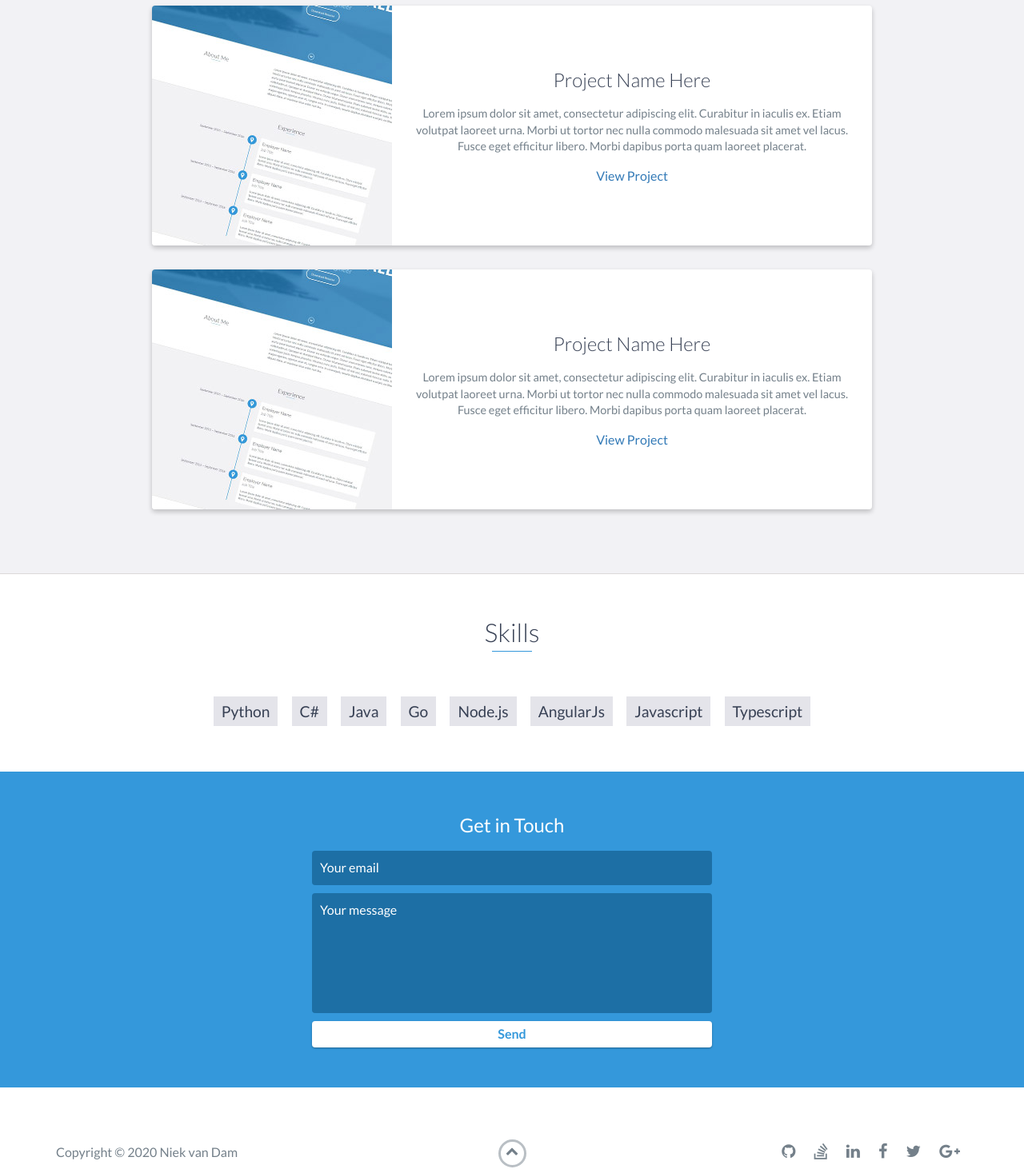
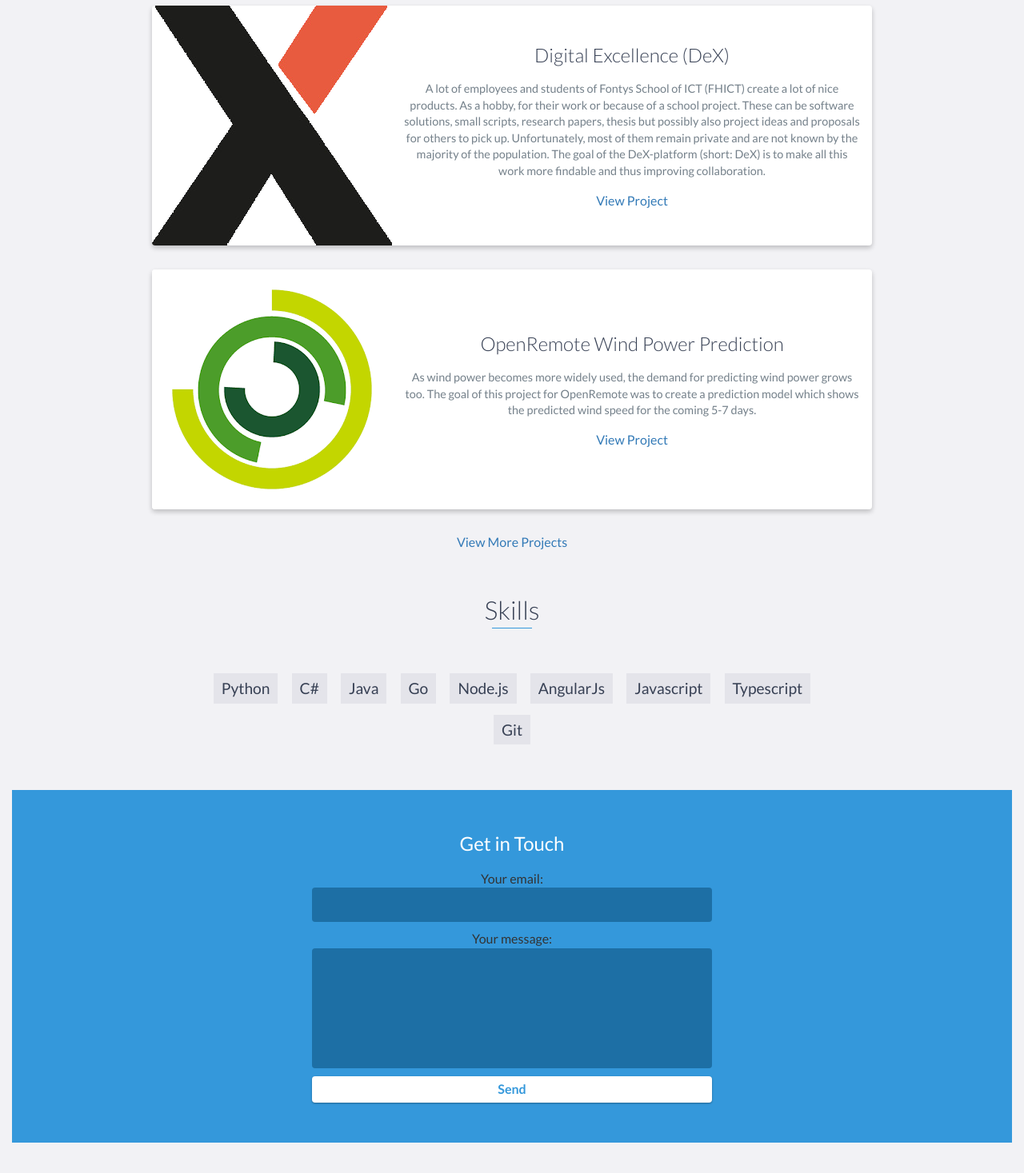
Before and after one commit to Niekvandam/portfolio, a website: page index.html in a window 1280 px wide. Shown: the part 3180-4647 px from the top of the page at 80% size. Drawn offline with nearby package versions, Linux system fonts and the light colour scheme.

Commit message:
added projects and formspree

```diff
--- a/index.html
+++ b/index.html
@@ -197,17 +197,20 @@
             <div class="row">
                 <div class="project shadow-large">
                     <div class="project-image">
-                        <img src="images/project.jpg" />
+                        <img src="images/dex-x.png" />
                     </div>
                     <!-- End .project-image -->
                     <div class="project-info">
-                        <h3>Project Name Here</h3>
+                        <h3>Digital Excellence (DeX)</h3>
                         <p>
-                            Lorem ipsum dolor sit amet, consectetur adipiscing elit. Curabitur in iaculis ex. Etiam
-                            volutpat laoreet urna. Morbi ut tortor nec nulla commodo malesuada sit amet vel lacus. Fusce
-                            eget efficitur libero. Morbi dapibus porta quam laoreet placerat.
+                            A lot of employees and students of Fontys School of ICT (FHICT) create a lot of nice
+                            products. As a hobby, for their work or because of a school project. These can be software
+                            solutions, small scripts, research papers, thesis but possibly also project ideas and
+                            proposals for others to pick up. Unfortunately, most of them remain private and are not
+                            known by the majority of the population. The goal of the DeX-platform (short: DeX) is to
+                            make all this work more findable and thus improving collaboration.
                         </p>
-                        <a href="#">View Project</a>
+                        <a href="https://github.com/DigitalExcellence">View Project</a>
                     </div>
                     <!-- End .project-info -->
                 </div>
@@ -215,21 +218,56 @@
 
                 <div class="project shadow-large">
                     <div class="project-image">
-                        <img src="images/project.jpg" />
+                        <img src="images/openremote.jpg" />
                     </div>
                     <!-- End .project-image -->
                     <div class="project-info">
-                        <h3>Project Name Here</h3>
+                        <h3>OpenRemote Wind Power Prediction</h3>
+                        <p>
+                            As wind power becomes more widely used, the demand for predicting wind power grows too.
+                            The goal of this project for OpenRemote was to create a prediction model which shows the
+                            predicted wind speed for the coming 5-7 days.
+                        </p>
+                        <a href="">View Project</a>
+                    </div>
+                    <!-- End .project-info -->
+                </div>
+                <!-- End .project -->
+                <a id="view-more-projects" href="#">View More Projects</a>
+                <div id="more-projects" class="row">
+                    <div class="project shadow-large">
+                        <div class="project-image">
+                            <img src="images/candlesticks.jpg" />
+                        </div>
+                        <!-- End .project-image -->
+                        <div class="project-info">
+                            <h3>Crypto Trading Bot (beta)</h3>
                             <p>
                                 Lorem ipsum dolor sit amet, consectetur adipiscing elit. Curabitur in iaculis ex. Etiam
-                            volutpat laoreet urna. Morbi ut tortor nec nulla commodo malesuada sit amet vel lacus. Fusce
-                            eget efficitur libero. Morbi dapibus porta quam laoreet placerat.
+                                volutpat laoreet urna. Morbi ut tortor nec nulla commodo malesuada sit amet vel lacus.
+                                Fusce eget efficitur libero. Morbi dapibus porta quam laoreet placerat.
                             </p>
                             <a href="#">View Project</a>
                         </div>
                         <!-- End .project-info -->
                     </div>
-                <!-- End .project -->
+
+                    <div class="project shadow-large">
+                        <div class="project-image">
+                            <img src="images/folder.png" />
+                        </div>
+                        <!-- End .project-image -->
+                        <div class="project-info">
+                            <h3>Collection of mini projects</h3>
+                            <p>
+                                This is a smaller collection of notable mini projects I have worked on throughout the
+                                years. This includes:
+                                Pathfinding, fractal visualizations, connect 4 bot and more.
+                            </p>
+                            <a href="#">View Project</a>
+                        </div>
+                        <!-- End .project-info -->
+                    </div>
                 </div>
             </div>
         </div>
@@ -246,6 +284,7 @@
                 <li>AngularJs</li>
                 <li>Javascript</li>
                 <li>Typescript</li>
+                <li>Git</li>
             </ul>
         </div>
         <!-- End #skills -->
@@ -253,10 +292,18 @@
         <div id="contact">
             <h2>Get in Touch</h2>
             <div id="contact-form">
-            <form method="POST" action="https://formspree.io/niekvandam1@outlook.com">
-                <input type="hidden" name="_subject" value="Contact request from personal website" />
-                <input type="email" name="_replyto" placeholder="Your email" required>
-                <textarea name="message" placeholder="Your message" required></textarea>
+                <form action="https://formspree.io/f/mnqowzkj" method="POST">
+                    <label>
+                        Your email:
+                        <input type="text" name="_replyto">
+                    </label>
+                    <label>
+                        Your message:
+                        <textarea name="message"></textarea>
+                    </label>
+
+                    <!-- your other form fields go here -->
+
                     <button type="submit">Send</button>
                 </form>
             </div>
```
Also changed, not shown: images/DeX.png (added), images/candlesticks.jpg (added), images/dex-x.jpg (added), images/dex-x.png (added), images/folder.png (added), images/openremote.jpg (added). Lines whose indentation alone changed are shown as unchanged.
